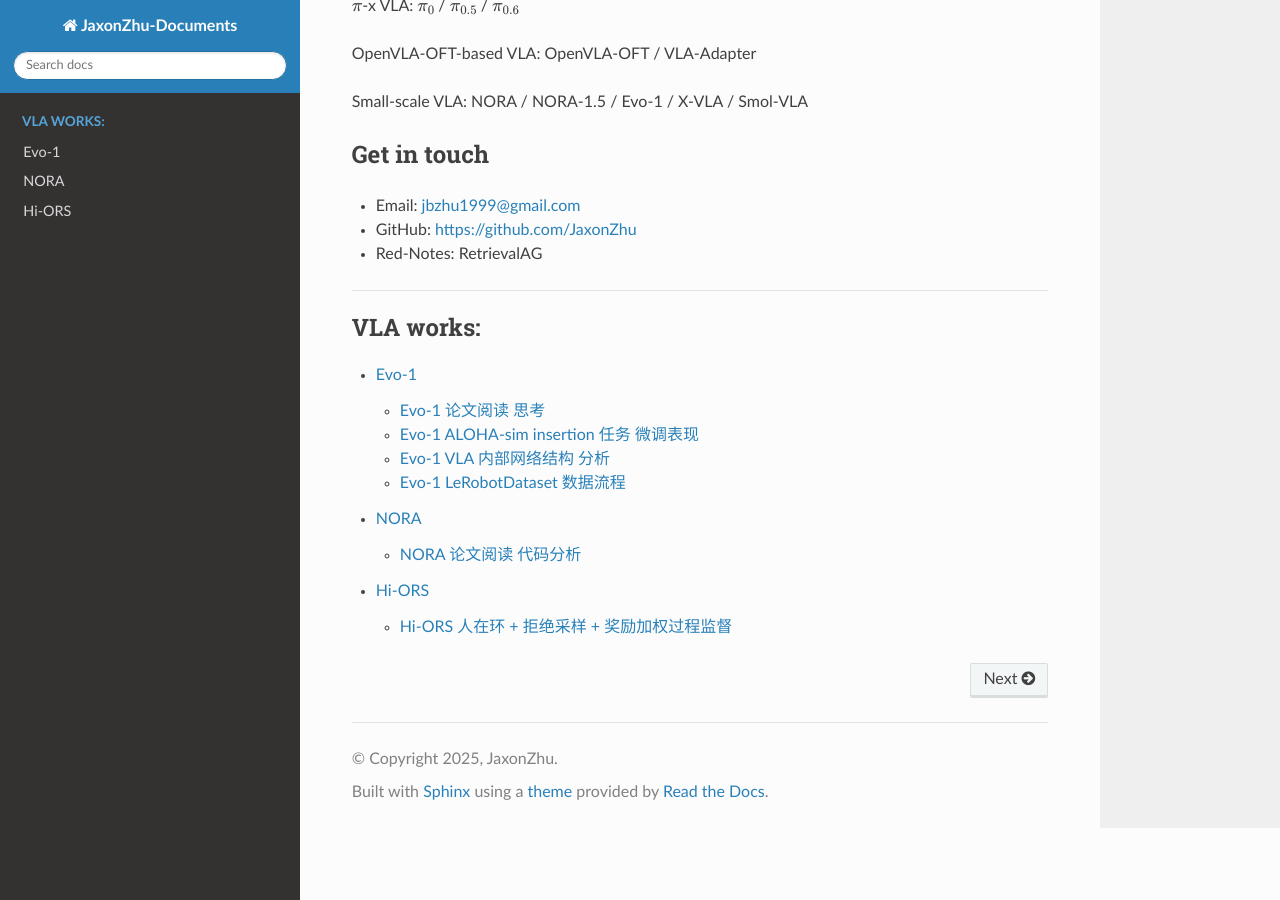
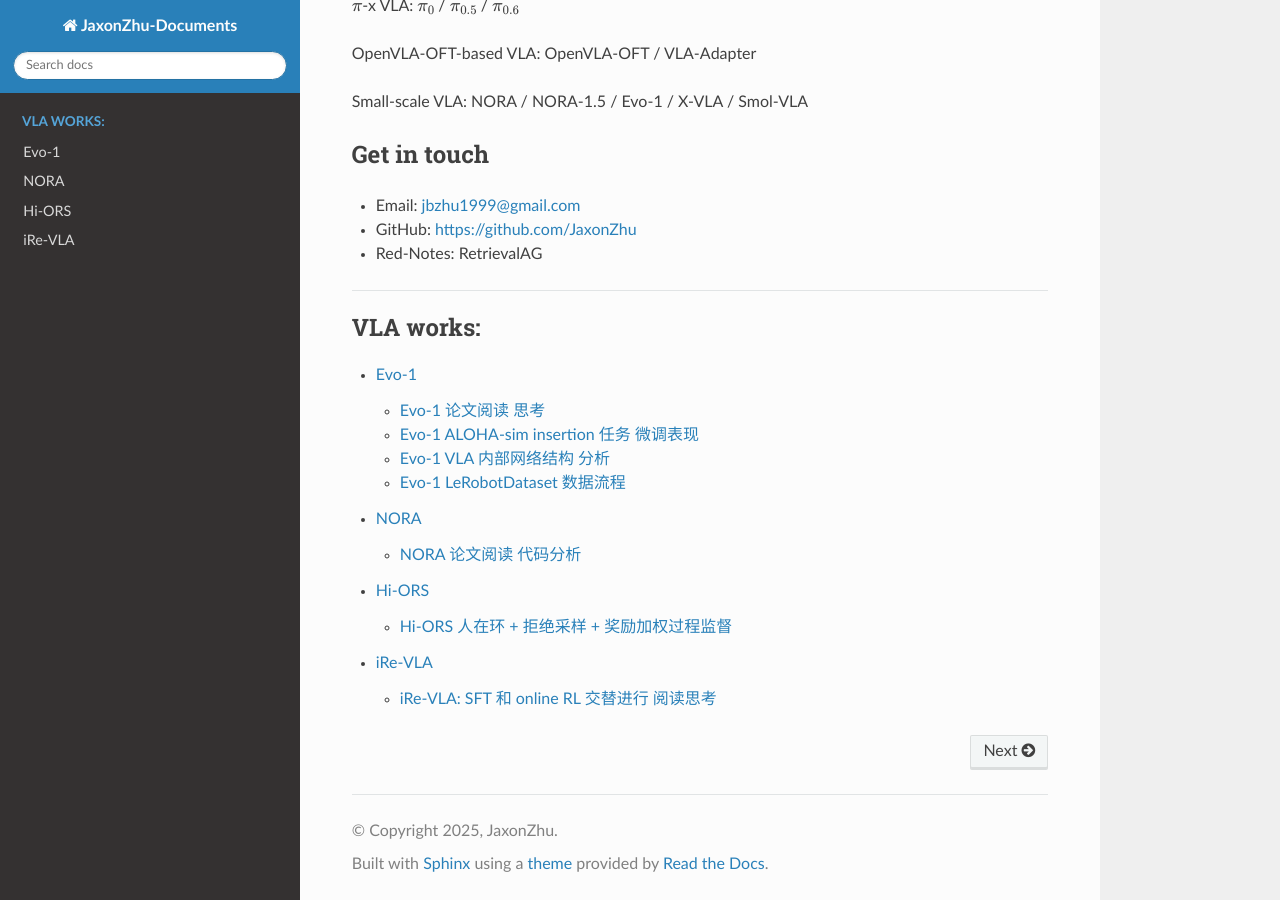
Before and after one commit to JaxonZhu/my-docs, a Sphinx documentation site: the page built from docs/source/index.rst, in a window 1280 px wide and 900 px high, scrolled down 788 px. Built offline with Sphinx 7.4.7 and the Read the Docs theme 3.1.0, drawn with Linux system fonts in a browser that asks for light colours; pages that are not in the unit, such as notebooks, are missing from menus; some of the changed lines change nothing that is shown.

Commit message:
2025.11.30 / aw-win / add iRe-VLA-paper.md

```diff
--- /dev/null
+++ b/docs/source/iRe-VLA-paper.md
@@ -0,0 +1,173 @@
+# iRe-VLA: SFT 和 online RL 交替进行 阅读思考
+
+![](images/iRe-VLA/iRe-VLA-1.png)
+
+**Abstract**
+
+研究背景：如何在与环境交互过程中提升 VLA 的表现？
+
+研究思路：使用 RL
+
+具体问题：（1）训练过程中的不稳定因素严重影响大模型的性能表现；（2）计算负载也远超大多数本地机器的处理能力。
+
+解决方案：iRE-VLA ====> 通过<font color=red>交替</font>使用强化学习和监督学习，既利用了 RL 的探索优势，又保持了 SFT 稳定性。
+
+实验评估：仿真 benchmark 和真实实验
+
+**I. INTRODUCTION**
+
+SFT 依赖于高质量的专家数据集，但在机器人领域获取这些数据既昂贵又困难。
+
+纯监督学习可能无法完全使 VLA 模型与物理环境对齐，因为存在分布偏移问题。
+
+受 LLMs 中 RLHF 启发 $\longrightarrow$ 把 online RL 融入 VLA 后训练 $\longrightarrow$ 让 VLA 进一步与环境对齐
+
+RL 范式引入 VLA 后训练存在两个问题：（1）任务普遍具有长程性，伴随稀疏奖励性质；（2）Online RL 带来了比较多的训练不稳定因素 $\longrightarrow$ 直接将标准 RL 算法应用于 VLA 模型时，会导致训练过程不稳定并引发性能下降。
+
+<font color=red>提出 iRe-VLA ：在在线强化学习阶段与监督学习阶段之间循环迭代。</font>
+
+- RL 阶段：为确保训练稳定性，**冻结 VLM 参数**，仅训练轻量级 action-head 。
+- SFT 阶段：通过成功轨迹对**整个模型**进行微调，从而充分发挥大模型的表达能力。
+
+评估：MetaWorld, Franka Kitchen, 和真实世界的 Panda 操作任务合集。
+
+结论：1. 领域内成功；2. 未见场景也有提升；3. VLA 的泛化性能力在 online rl 上提升了。
+
+**II. RELATED WORKS**
+
+在 RLHF 框架中，首先基于<u>预先收集的人类偏好数据集</u>训练<u>奖励模型</u>，随后在约束模型不大幅偏离原始模型的条件下，通过<u>多臂老虎机环境</u>对 LLMs 进行优化，该方法可视为**离线式强化学习**。
+
+**III. PRELIMINARY**
+
+**Reinforcement Learning**
+
+采用 POMDP 建模任务，其中一个任务可表示为
+$$
+ M = (S, A, P_T, R, \gamma, O, P_E)
+$$
+其中，$$S$$ 和 $$A$$ 分别表示状态空间和动作空间，$$O$$ 表示机器人观测，例如视觉图像。$$P_T : S \times A \times S \rightarrow [0, 1]$$ 表示状态转移概率函数，$$R : S \times A \times S \rightarrow \mathbb{R}$$ 为任务的奖励函数。在机器人任务中，奖励信号通常是稀疏的，因此论文中考虑二值奖励，当机器人成功完成任务时 $$R = 1$$，否则 $$R = 0$$。$$P_E : S \times O \rightarrow [0, 1]$$ 表示观测的初始概率。
+
+策略 $$\pi_\theta : O \rightarrow A$$ 表示一个基于参数 $$\theta$$ 的动作空间概率分布。
+
+参数 $$\theta$$ 的优化目标是最大化带折扣因子的期望回报：
+$$
+J(\theta) = \mathbb{E}_{(s_0,o_0,a_0),(s_1,o_1,a_1),... \sim p_\theta} \left[ \sum_t \gamma^t R(s_t, a_t) \right]
+$$
+
+**Vision-Language Model**
+
+VLMs 模型大致可以分为两大类：**表征学习模型**（如 CLIP ），以及**生成式模型**（如 Blip-2 和 InstructBlip）。
+
+形式上，生成式 VLMs 从以下条件分布中采样 token 序列 $$x_{1:K}$$：
+$$
+x_{1:K} \sim p(x_{1:K} \mid I, c)
+$$
+
+其中条件为输入图像 $$I$$ 与指令 $$c$$。
+
+**IV. METHOD**
+
+目标：在线交互中提升 VLA 的性能同时维持对机器人而言合适的计算量 $\longrightarrow$ 属于 VLA 后训练 $\longrightarrow$ 从已经在下游任务微调过的 VLA 模型开始
+
+**A. Model Architectures**
+
+使用 BLIP-2 3B 模型作为 VLA 骨干 $\longrightarrow$ BLIP-2 3B 模型只能输出离散文本 token $\longrightarrow$ <font color=red>以末端位姿和夹爪张角增量为动作空间 + 将 VLM 的最后一个全连接层替换为新初始化的动作头</font> $\longrightarrow$ 全参微调 3B 以上参数量会导致计算量暴增 + 少量数据全参微调整个数据容易导致过拟合 $\longrightarrow$ <font color=red>使用 LoRA 显著降低可训练的参数</font> $\longrightarrow$ VLM 层训练参数 $\theta$ 且 action head 训练参数是 $\phi$
+
+**B. Learning Pipeline**
+
+![](images/iRe-VLA/iRe-VLA-2.png)
+
+**Stage {0}: 使用专家数据微调 VLA**
+
+使用 $D_e=\{(o_1,l_1,a_1),(o_2,l_2,a_2),...,(o_i,l_i,a_i)\}$ 微调 $\pi_{\theta,\phi}$ VLA ：
+$$
+\begin{equation}\label{stage0}
+    J^0(\theta,\phi)=\mathbb{E}_{(o,l,a)\sim D_e}\left[\left|\left|\pi_{\theta,\phi}(o,l)-a \right|\right|^2_2\right]
+\end{equation}
+$$
+$\pi^0_{\theta,\phi}$ 的质量于专家演示数据的规模和质量高度相关 $\longrightarrow$ 是 valuable starting point
+
+使用 $\pi^0_{\theta,\phi}$ 来进行 “奇数阶段” 的 RL
+
+**Stage {奇数}: 冻结 VLM 进行 online rl**
+
+引入了一个与 action head 结构相似的 critic head ，但其输出维度被设定为一维。
+
+在此阶段，将 VLM 参数 $\theta$ 冻结，因此仅对动作头的参数 $\phi$ 进行优化。
+$$
+\begin{equation}\label{stage1}
+    J^1(\phi)=\mathbb{E}_{\big((s_0,o_0,a_0),(s_1,o_1,a_1),...\big)\sim p_{\phi}} \left[ \sum_t \gamma^t R(o^t,a^t) \right]
+\end{equation}
+$$
+完成 online rl 后，机器人会发现新的轨迹 $x_i$ 来解决新任务。随后，将**这些成功轨迹**整合到在线数据集 $D_{RL} $ 中，即 $D_{RL}=D_{RL} \cup x_i$ 。
+
+**Stage {正偶数}: 使用 专家数据 + 在线数据集 微调 VLA**
+
+避免遗忘掉之前的专家数据，因此 SFT 训练目标将被调整：
+$$
+\begin{equation}\label{stage2}
+    J^2(\theta,\phi)=\mathbb{E}_{(o,l,a)\sim D_e \cup D_{RL}}\left[\left|\left|\pi_{\theta,\phi}(o,l)-a \right|\right|^2_2\right]
+\end{equation}
+$$
+
+**V. EXPERIMENTS**
+
+**A. Experiment Setups**
+
+![](images/iRe-VLA/iRe-VLA-3.png)
+
+每个领域包含三类任务：示范数据集中观察到的专家级任务、通过在线强化学习优化的强化学习训练任务，以及未在先前训练中出现的保留任务。最初，使用专家数据集对 VLA 模型进行了监督微调训练。随后，通过 online RL 提升 VLA 模型在第二类新任务上的性能。最后，使用第三类任务来评估已训练 VLA 策略的泛化能力。
+
+- 在 MetaWorld 领域，专家数据集包含 25 个任务，每个任务包含 50 条轨迹。第二和第三类任务引入了**物体形状、颜色和位置**的新变化。
+- 在 Franka 厨房领域，专家数据集包含 5 个任务，而第二和第三类任务则包含物体外观和位置的全新变化。
+- 针对现实世界任务，通过**远程操作**和**脚本**收集了 2000 条轨迹，涵盖抓取、放置、按钮操作、电缆布线和抽屉开启等动作。现实世界实验中的未见任务包括拾取未知物体。
+
+**B. Why do we adopt two-stage iterative optimization?**
+
+![](images/iRe-VLA/iRe-VLA-4.png)
+
+作者的解释是：将 VLA 直接参与 RL 微调会导致性能下降（not mentioned: 因此需要 SFT 微调）。
+
+作者的两阶段 iRe-VLA 框架通过**分布式计算**来应对这些挑战。在奇数阶段 online RL 中，iRe-VLA 冻结上层 VLM ，仅调整轻量级动作头，从而确保本地机器（单卡 NVIDIA 4090）的计算需求可控。第二阶段的优化任务则交由远程服务（4卡 NVIDIA A100）处理，这些服务能够承担更大的计算负荷。
+
+**C. Simulated Manipulation Experiments**
+
+VLA 模型为 RL 任务提供了有效的起点。将 iRe-VLA 方法与标准 PPO 算法进行对比，为了公平期间，在 PPO 中加入同样的专家数据回放策略。
+
+![](images/iRe-VLA/iRe-VLA-5.png)
+
+标准 PPO 算法在应用于 RL 任务时往往表现出不稳定性。这种不稳定性不仅会影响 RL 任务的表现，即使采用经验回放技术，也会降低先前已掌握任务的性能。<font color=red>这种性能下降可能源于强化学习梯度存在噪声，这对 VLA 模型预训练表征产生了负面影响。</font>相比之下，提出的两阶段 iRe-VLA 方法能稳定 RL 过程，有效提升已知任务和未知任务的性能表现。
+
+| 文中编号                                        | 涉及点                              | 正确分类                                                     |
+| ----------------------------------------------- | ----------------------------------- | ------------------------------------------------------------ |
+| (1) **Improved Performance in Original Tasks**  | same task                           | 不是 multi-domain，也不是 multi-task                         |
+| (2) **Improved Performance in RL Tasks**        | different tasks in multiple domains | 典型 **multi-domain + multi-task** ，可以处理不同 domain <font color=red>**内**</font>的不同 task。 |
+| (3) **Improved Generalization in Unseen Tasks** | mostly new tasks generalization     | 主是 **multi-task** generalization（附带轻微 domain shift like color/shape） |
+
+在 iRe-VLA 方法中，整个 VLM 网络可在第二阶段的监督学习中进行训练。通过冻结 VLM 网络的两个阶段（即 iRe-VLA-freeze）开展了消融实验。这种操作确保了在线迭代数据不会影响 VLM 的潜在状态。
+
+![](images/iRe-VLA/iRe-VLA-6.png)
+
+但是，永久冻结 VLM 会导致性能下降。这可能是因为 action head 相较于完整 VLA 模型的表达能力有限。**在线机器人动作数据**能够增强 VLM 上层的表征能力，从而提升 VLA 模型在未见任务中的泛化能力。而若在两个阶段都冻结 VLM ，则**无法改善其表征效果**。
+
+**D. Real-world Manipulation Experiments**
+
+真机实验采用了 SERL 中描述的实验设置，这套软件套件是现实世界 RL 的实用工具。
+
+![](images/iRe-VLA/iRe-VLA-7.png)
+
+首先在 2000 个人类专家标注的各类任务数据集上训练 VLA 模型，涵盖抓取、放置、按钮操作、线缆路径规划和抽屉操作等任务类别。通过实验发现，得益于 VLA 模型的泛化能力，训练好的模型在面对未见过的物体时仍能保持较高的成功率。
+
+随后采用 online RL 技术，进一步提升了模型在新场景下的成功率。在构建大 VLA 模型时，通过多项关键设计优化了样本效率并确保计算成本可控。为提升样本效率，采用了 SACfD 算法。<font color=red>首先采用 zero-shot 的 VLA 模型，收集包含 20 条成功轨迹的演示缓冲区。</font>训练过程中，从演示缓冲区和在线缓冲区各抽取 $50\%$ 的轨迹进行训练。为控制计算成本，每个图像观测仅由 VLM 处理一次，其**生成的潜在输出被存储至缓冲区**。随后，在该潜在空间中实现了 SACfD 算法。
+
+> SACfD = SAC + BC（只在 demonstration batch 上加） + prioritized replay + n-step return。它利用 demonstration 稳定 early learning，并允许在线 SAC surpass demonstration，不陷入 BC fixed suboptimal policy。
+
+专家级抓取演示仅限于四种颜色的方块，进一步将 online RL 扩展到茄子、胡萝卜等**不规则形状**的物体。每个新任务的现实世界 RL 训练耗时约一小时，与 SERL 中的时间成本相当。
+
+![](images/iRe-VLA/iRe-VLA-8.png)
+
+iRe-VLA 流程将茄子/胡萝卜的抓取成功率从 0.35 提升至 0.80 。此外，原始任务的成功率保持稳定，未见过物体的抓取成功率也从 0.37 提升至 0.61 。
+
+**VI. CONCLUSION AND LIMITATION**
+
+一个潜在局限：它仅能提升已知类型中的技能，而在稀疏奖励的在线强化学习环境中，无法掌握全新技能。
--- /dev/null
+++ b/docs/source/index-iRe-VLA-HEAD.rst
@@ -0,0 +1,22 @@
+iRe-VLA
+===============
+
+作者在 Introduction 中提到，直接将标准 RL 算法应用于大型 VLA 会导致训练过程不稳定并引发性能下降，这也和之前看过的 Action-chunk-PPO 和 SimpleVLA-RL 相呼应：前者在 RL 过程中引入 SFT 和动态缓冲区，后者直接先 SFT 一个有一定能力的 base 模型作为 RL 的起点，同时都说明了 RL-only 难起作用。
+
+与 Action-Chunk-PPO 算法类似，iRe-VLA 提出了一个在线数据集，用于不断吸收 RL 探索出成功的轨迹。
+
+实验中对比了 PPO-replay ，也就是在每个 PPO online RL 训练完一个 task 后，用专家演示轨迹再跑一次一小段的 SFT replay 来抵抗灾难性遗忘。
+
+另外，作者只是提到，基于优化目标进行 RL ，但是并没有介绍到底是哪个具体的 RL 算法。猜测在仿真环境的 online RL Stage 用的就是 PPO 系列；到真机实验那部分才换成 SACfD 。
+
+在真机实验中，需要注意的是作者的“VLA = 预训练 VLM + 随机初始化 action head”，因此在真机任务上需要先采集一定量（2k episode）来训这个 VLA ，而不是像现在 OpenVLA-OFT 这种已经预训练过的，发布出去的 VLA 。
+
+里面还有两个说法/表述也需要关注：(1) 在用标准 PPO 全参微调 VLA 时候，梯度存在噪声，这对 VLA 模型预训练表征产生了负面影响，但是 (2) 在线机器人动作数据能够增强 VLM 上层的表征能力，从而提升 VLA 模型在未见任务中的泛化能力。
+
+论文很短，就 6 页，arXiv:2501.16664v1 版本上也没有显示开源，感觉这个仿真可以开出来看看。。。
+
+.. toctree::
+   :maxdepth: 1
+   :caption: Contents of iRe-VLA:
+
+   iRe-VLA-paper
--- a/docs/source/index.rst
+++ b/docs/source/index.rst
@@ -48,5 +48,6 @@
    index-Evo-1-HEAD
    index-NORA-HEAD
    index-HiORS-HEAD
+   index-iRe-VLA-HEAD
 
    :caption: Engineering:
```
Also changed, not shown: docs/source/images/iRe-VLA/iRe-VLA-1.png (added), docs/source/images/iRe-VLA/iRe-VLA-2.png (added), docs/source/images/iRe-VLA/iRe-VLA-3.png (added), docs/source/images/iRe-VLA/iRe-VLA-4.png (added), docs/source/images/iRe-VLA/iRe-VLA-5.png (added), docs/source/images/iRe-VLA/iRe-VLA-6.png (added), docs/source/images/iRe-VLA/iRe-VLA-7.png (added), docs/source/images/iRe-VLA/iRe-VLA-8.png (added).
